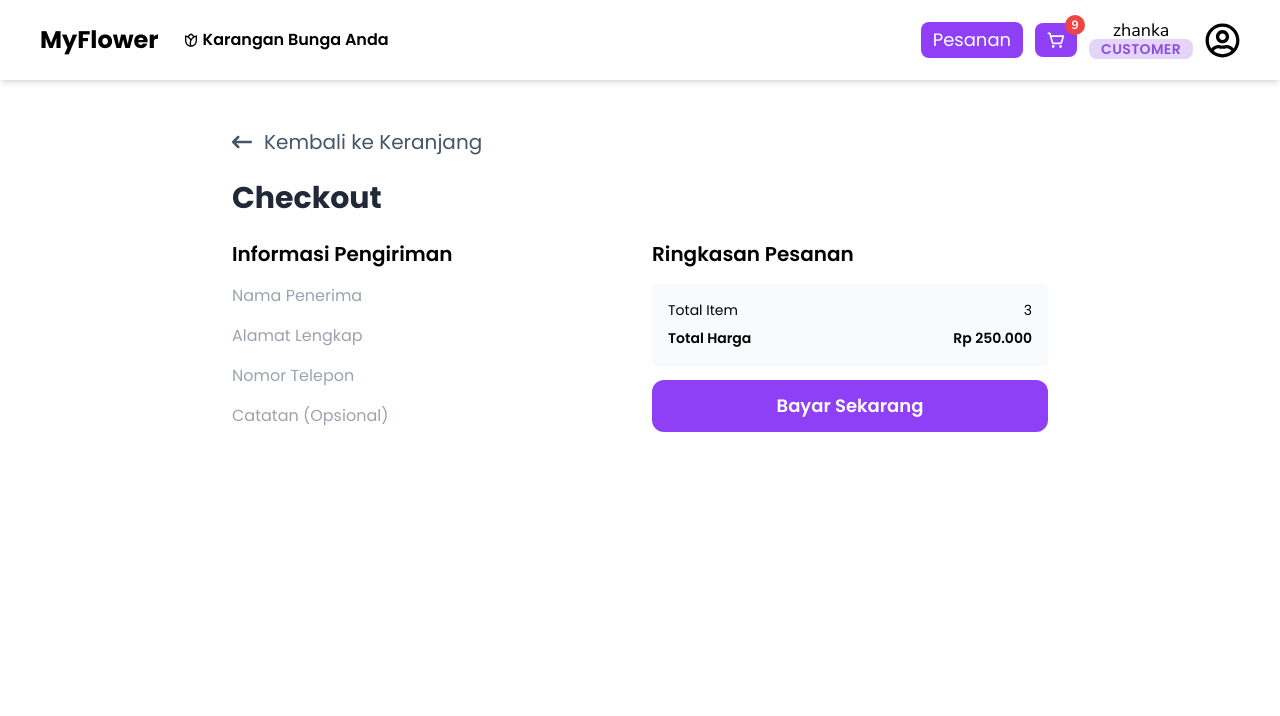
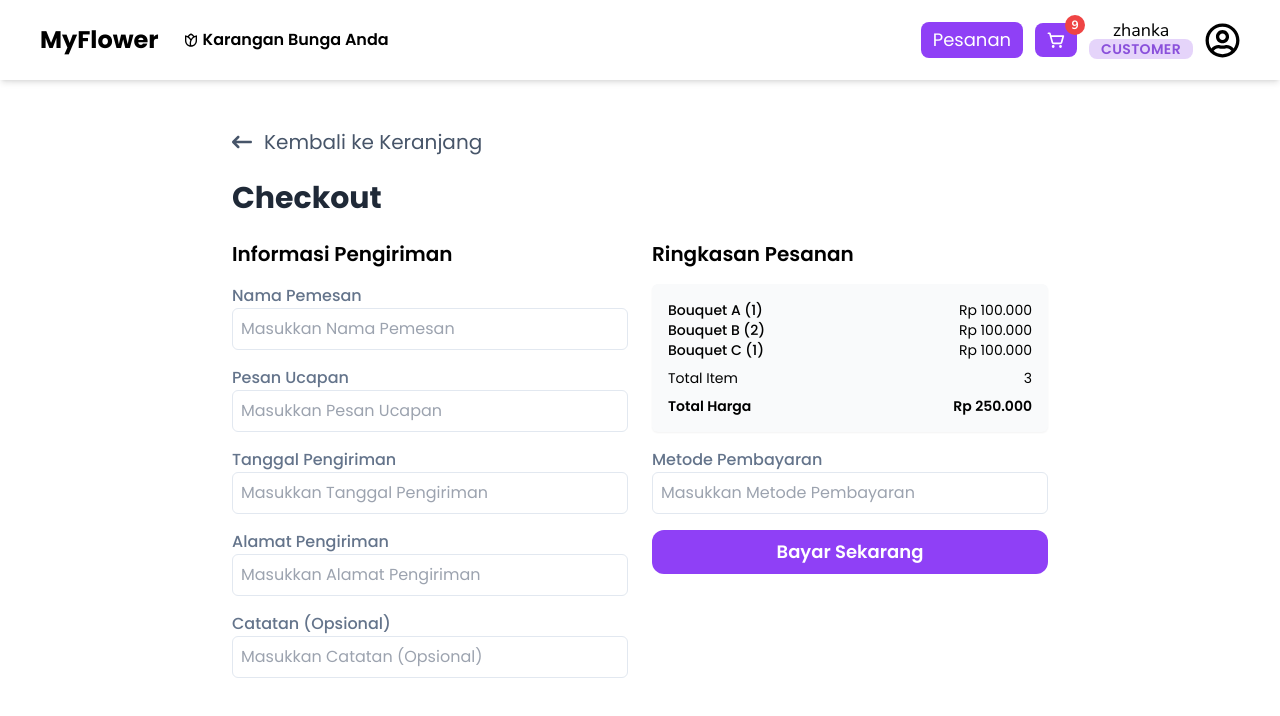
Before and after one commit to afifudin23/myrekap-myflower, a React (Vite) app in the folder apps/myflower/: page /checkout in a window 1280 px wide. Shown: the top 716 px of the page. Built offline with nearby package versions, Linux system fonts and the light colour scheme.

Commit message:
ui: finalize checkout page layout and components

```diff
--- /dev/null
+++ b/apps/myflower/src/components/atoms/Input.tsx
@@ -0,0 +1,17 @@
+interface InputProps {
+    type: string;
+    placeholder: string;
+    className?: string;
+}
+
+function Input({ type, placeholder, className }: InputProps) {
+    return (
+        <input
+            type={type}
+            placeholder={placeholder}
+            className={`w-full border border-slate-200 rounded-md ${className}`}
+        />
+    );
+}
+
+export default Input;
--- /dev/null
+++ b/apps/myflower/src/components/atoms/Label.tsx
@@ -0,0 +1,10 @@
+interface LabelProps {
+    id: string;
+    children?: React.ReactNode;
+    className?: string;
+}
+function Label({ id, children, className }: LabelProps) {
+    return <label htmlFor={id} className={`text-slate-500 font-medium ${className}`}>{children}</label>;
+}
+
+export default Label;
--- /dev/null
+++ b/apps/myflower/src/components/molecules/inputs/InputText.tsx
@@ -0,0 +1,19 @@
+import Input from "@/components/atoms/Input";
+import Label from "@/components/atoms/Label";
+
+interface InputTextProps {
+    id: string;
+    children: React.ReactNode;
+    className?: string
+}
+
+function InputText({id, children, className}: InputTextProps) {
+    return (
+        <div>
+            <Label id={id}>{children}</Label>
+            <Input type="text" placeholder={`Masukkan ${children}`} className={className} />
+        </div>
+    );
+}
+
+export default InputText;
--- a/apps/myflower/src/pages/orders/CheckoutPage.tsx
+++ b/apps/myflower/src/pages/orders/CheckoutPage.tsx
@@ -1,31 +1,54 @@
-// src/pages/checkout.tsx
-
 import BackButton from "@/components/atoms/BackButton";
 import Button from "@/components/atoms/Button";
 import SectionTitle from "@/components/atoms/SectionTitle";
+import InputText from "@/components/molecules/inputs/InputText";
 import MainLayout from "@/components/templates/MainLayout";
 
 function CheckoutPage() {
     return (
-        <MainLayout className="space-y-6 max-w-4xl mx-auto">
+        <MainLayout className="w-full space-y-6 max-w-4xl mx-auto">
             <BackButton>Kembali ke Keranjang</BackButton>
-
             <SectionTitle className="text-3xl font-bold">Checkout</SectionTitle>
 
             <div className="grid md:grid-cols-2 gap-6">
                 {/* Informasi Pengiriman */}
                 <div className="space-y-4">
                     <h3 className="text-xl font-semibold">Informasi Pengiriman</h3>
-                    <input type="text" placeholder="Nama Penerima" className="input-style" />
-                    <input type="text" placeholder="Alamat Lengkap" className="input-style" />
-                    <input type="text" placeholder="Nomor Telepon" className="input-style" />
-                    <input type="text" placeholder="Catatan (Opsional)" className="input-style" />
+                    <InputText id="name" className="p-2">
+                        Nama Pemesan
+                    </InputText>
+                    <InputText id="message" className="p-2">
+                        Pesan Ucapan
+                    </InputText>
+                    <InputText id="date" className="p-2">
+                        Tanggal Pengiriman
+                    </InputText>
+                    <InputText id="address" className="p-2">
+                        Alamat Pengiriman
+                    </InputText>
+                    <InputText id="note" className="p-2">
+                        Catatan (Opsional)
+                    </InputText>
                 </div>
 
                 {/* Ringkasan Pesanan */}
                 <div className="space-y-4">
                     <h3 className="text-xl font-semibold">Ringkasan Pesanan</h3>
                     <div className="bg-gray-50 p-4 rounded-md shadow-sm space-y-2">
+                        <div>
+                            <div className="text-sm flex justify-between">
+                                <span className="font-medium">Bouquet A (1)</span>
+                                <span className="ml-2">Rp 100.000</span>
+                            </div>
+                            <div className="text-sm flex justify-between">
+                                <span className="font-medium">Bouquet B (2)</span>
+                                <span className="ml-2">Rp 100.000</span>
+                            </div>
+                            <div className="text-sm flex justify-between">
+                                <span className="font-medium">Bouquet C (1)</span>
+                                <span className="ml-2">Rp 100.000</span>
+                            </div>
+                        </div>
                         <div className="flex justify-between text-sm">
                             <span>Total Item</span>
                             <span>3</span>
@@ -35,8 +58,10 @@ function CheckoutPage() {
                             <span>Rp 250.000</span>
                         </div>
                     </div>
-
-                    <Button type="button" colors={{ primary: "#8f40f6", hover: "#773dc4" }} className="w-full p-3">
+                    <InputText id="payment" className="p-2">
+                        Metode Pembayaran
+                    </InputText>
+                    <Button type="button" colors={{ primary: "#8f40f6", hover: "#773dc4" }} className="w-full p-2">
                         Bayar Sekarang
                     </Button>
                 </div>
```
